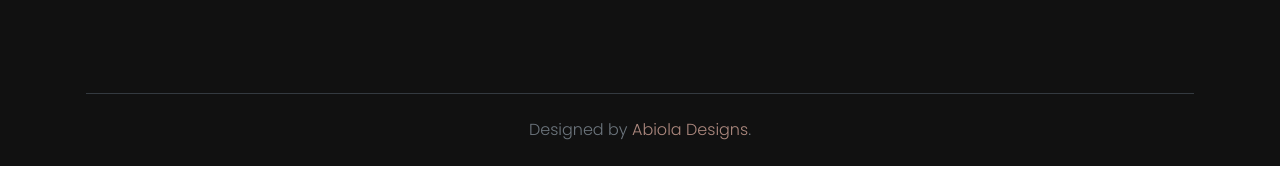
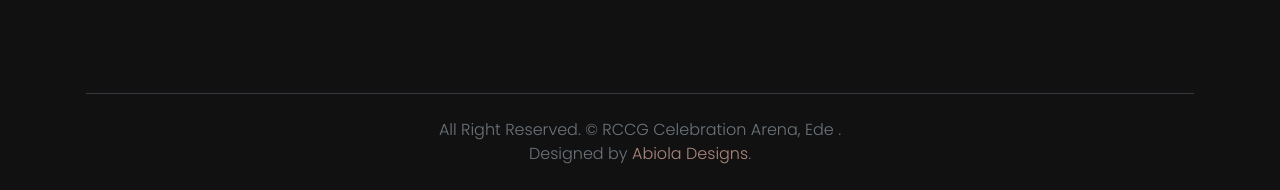
Before and after one commit to rccgca/website, a plain HTML site: page index.html in a window 1280 px wide. Shown: the part 6149-6339 px from the top of the page. Before the commit the page ends 6315 px from the top, so only its background shows below. Drawn offline with Linux system fonts and the light colour scheme; files that its build step writes are made by us from their sources; files whose address does not match are found by name; a web font is replaced by a local one.

Commit message:
Update index.html

```diff
--- a/index.html
+++ b/index.html
@@ -1,3 +1,11 @@
+<!--Code By Abiola I.B {Emeritusmighty@gmail.com} ( https://wa.me/+2348105799668 )-->
+
+<!--Code By Abiola I.B {Emeritusmighty@gmail.com} ( https://wa.me/+2348105799668 )-->
+
+<!--Code By Abiola I.B {Emeritusmighty@gmail.com} ( https://wa.me/+2348105799668 )-->
+
+
+
 <!DOCTYPE html>
 <html>
   <head>
@@ -21,7 +29,11 @@
 
 
 
+    <!--Code By Abiola I.B {Emeritusmighty@gmail.com} ( https://wa.me/+2348105799668 )-->
 
+<!--Code By Abiola I.B {Emeritusmighty@gmail.com} ( https://wa.me/+2348105799668 )-->
+
+<!--Code By Abiola I.B {Emeritusmighty@gmail.com} ( https://wa.me/+2348105799668 )-->
 
 
 
@@ -387,7 +399,8 @@
         </div>
 
         <div class="py-4 border-top border-dark text-center">
-          <p class="mb-0 text-muted">Designed by <a class="reset-anchor text-primary" href="#!">Abiola Designs</a>. </p>
+          <p class="mb-0 text-muted"> All Right Reserved. © RCCG Celebration Arena, Ede .</p>
+          <p class="mb-0 text-muted">Designed by <a class="reset-anchor text-primary" href="https://wa.me/+2348105799668">Abiola Designs</a>. </p>
 
         </div>
       </div>
@@ -426,3 +439,11 @@
     <link rel="stylesheet" href="https://use.fontawesome.com/releases/v5.7.1/css/all.css" integrity="sha384-fnmOCqbTlWIlj8LyTjo7mOUStjsKC4pOpQbqyi7RrhN7udi9RwhKkMHpvLbHG9Sr" crossorigin="anonymous">
   </body>
 </html>
+
+
+
+<!--Code By Abiola I.B {Emeritusmighty@gmail.com} ( https://wa.me/+2348105799668 )-->
+
+<!--Code By Abiola I.B {Emeritusmighty@gmail.com} ( https://wa.me/+2348105799668 )-->
+
+<!--Code By Abiola I.B {Emeritusmighty@gmail.com} ( https://wa.me/+2348105799668 )-->
```
